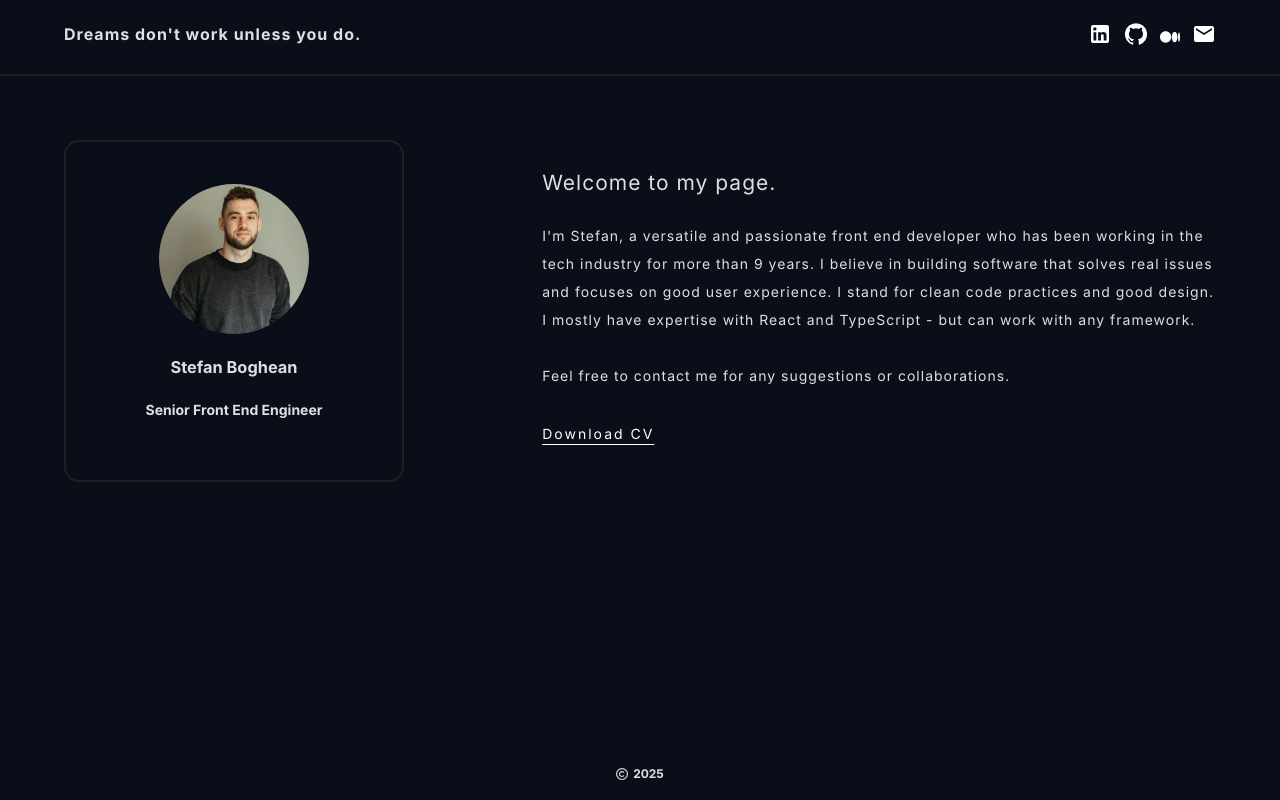
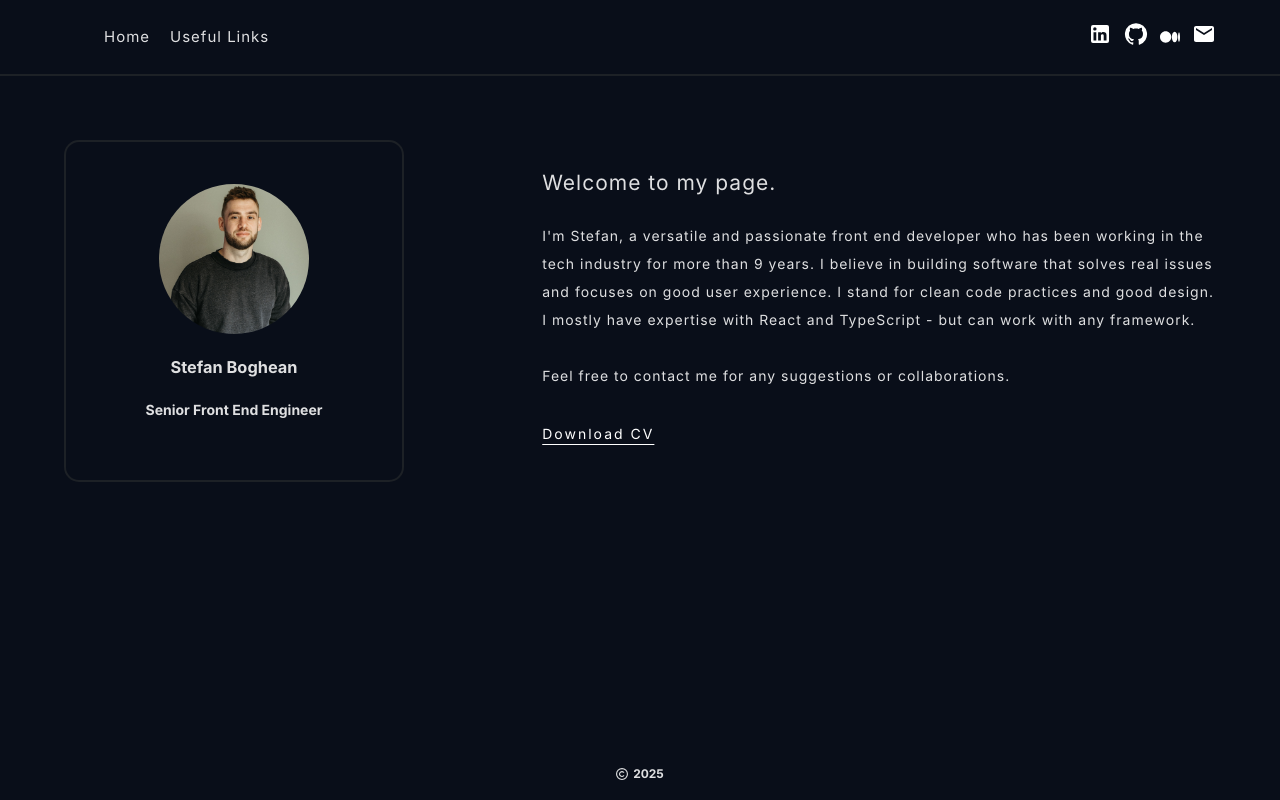
Before and after one commit to steff93/bio, a React (Vite) app: page / in a window 1280 px wide. Built offline with nearby package versions, Linux system fonts and the light colour scheme.

Commit message:
basic menu structure

```diff
--- a/src/Header.tsx
+++ b/src/Header.tsx
@@ -4,8 +4,9 @@ import EmailIcon from "@mui/icons-material/Email";
 import GitHubIcon from "@mui/icons-material/GitHub";
 import LinkedInIcon from "@mui/icons-material/LinkedIn";
 
+import { socialLinks } from "./components/config";
+import Menu from "./components/Menu";
 import "./Header.scss";
-import { socialLinks } from "./components/config";
 
 const Header = () => {
   const { github, linkedIn, medium, email } = socialLinks;
@@ -13,7 +14,8 @@ const Header = () => {
   return (
     <div className="header">
       <div className="inner">
-        <div className="logo">Dreams don't work unless you do.</div>
+        {/* <div className="logo">Dreams don't work unless you do.</div> */}
+        <Menu />
         <div className="social-links">
           <a href={linkedIn.link} target="_blank">
             <LinkedInIcon />
--- /dev/null
+++ b/src/components/Menu.scss
@@ -0,0 +1,17 @@
+.nav-menu {
+  ul {
+    display: flex;
+    width: fit-content;
+    gap: 20px;
+    list-style: none;
+    font-family: "InterRegular";
+    /* letter-spacing: 2px; */
+    font-size: 15px;
+    cursor: pointer;
+  }
+
+  li:hover {
+    text-underline-offset: 5px;
+    text-decoration: underline;
+  }
+}
--- /dev/null
+++ b/src/components/Menu.tsx
@@ -0,0 +1,14 @@
+import "./Menu.scss";
+
+const Menu = () => {
+  return (
+    <nav className="nav-menu">
+      <ul>
+        <li>Home</li>
+        <li>Useful Links</li>
+      </ul>
+    </nav>
+  );
+};
+
+export default Menu;
```
